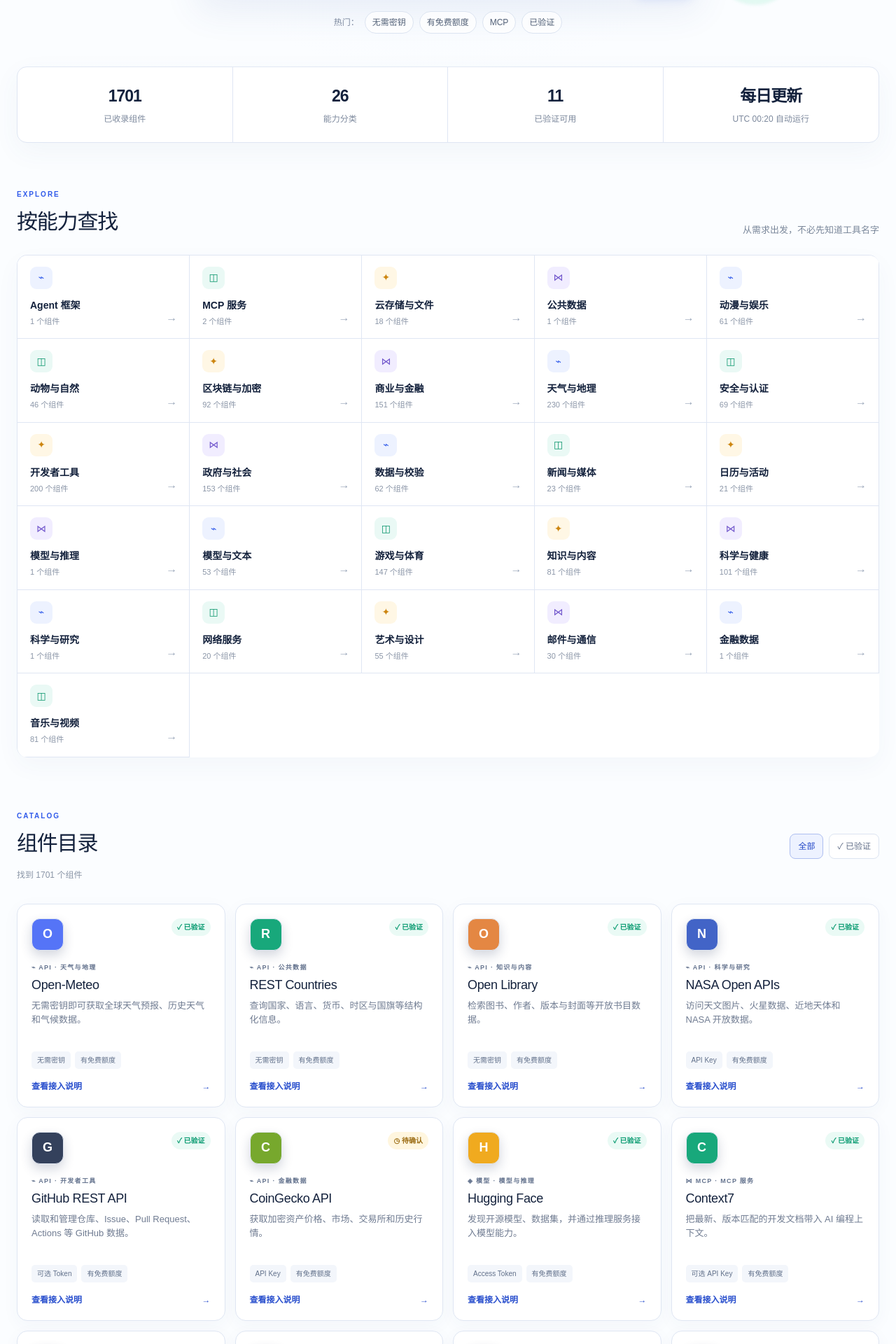
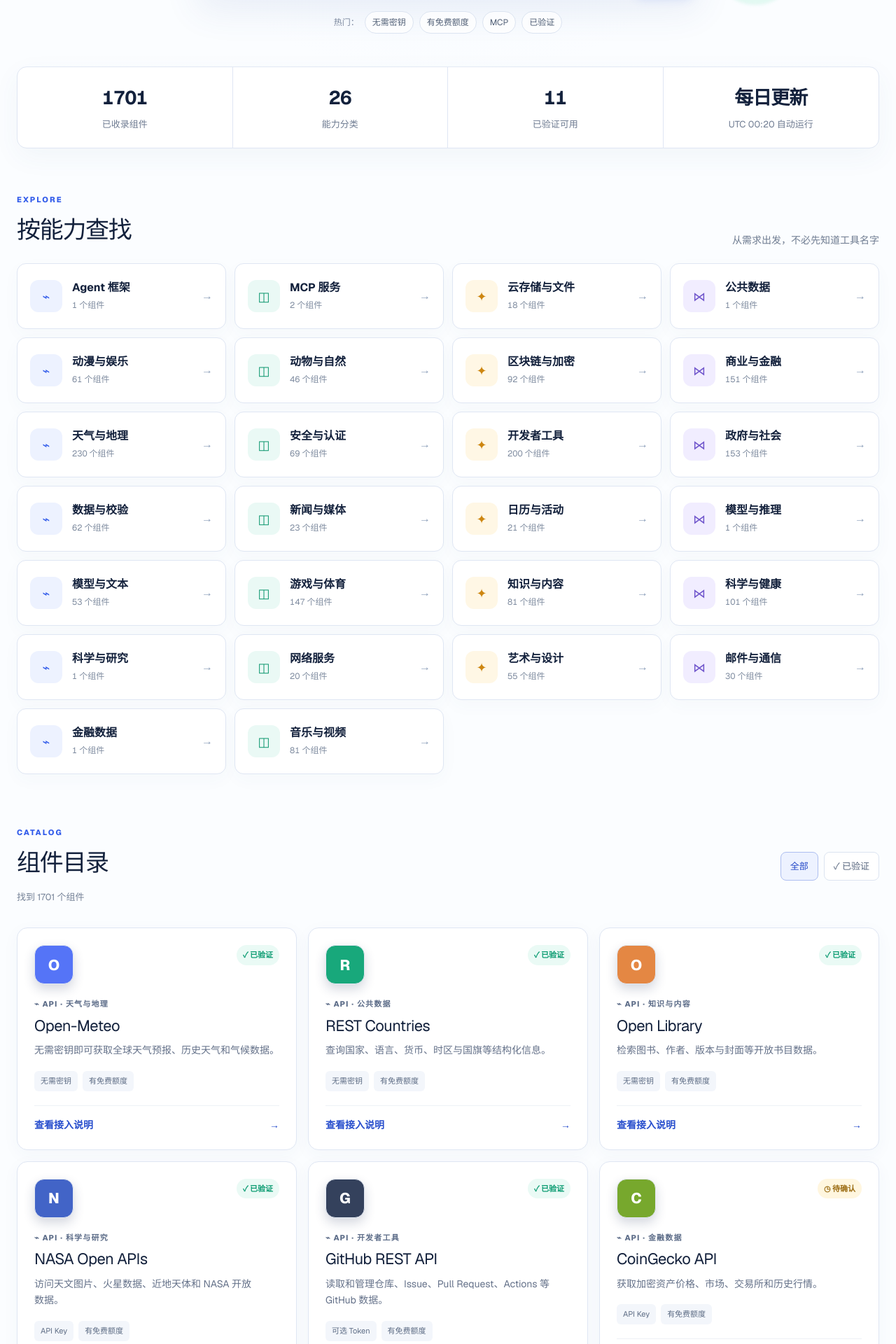
Before and after one commit to Hans010101/ai-baibaoxiang, a Next.js app: page / in a window 1280 px wide. Shown: the part 500-2420 px from the top of the page at 70% size. Built offline with nearby package versions, Linux system fonts and the light colour scheme; no server answers.

Commit message:
fix: improve catalog readability and density

```diff
--- a/app/globals.css
+++ b/app/globals.css
@@ -3,16 +3,16 @@
 :root { --ink:#13213c; --muted:#63708a; --line:#dfe6f3; --blue:#315bea; --sky:#eef5ff; --green:#0a9b71; }
 * { box-sizing:border-box; }
 html { scroll-behavior:smooth; }
-body { margin:0; color:var(--ink); background:#fbfdff; font-family:Arial,"PingFang SC","Microsoft YaHei",sans-serif; }
+body { margin:0; color:var(--ink); background:#fbfdff; font-family:var(--font-geist-sans),"PingFang SC","Microsoft YaHei",sans-serif; font-size:16px; -webkit-font-smoothing:antialiased; }
 a { color:inherit; text-decoration:none; }
 button,input { font:inherit; }
 .site-header { height:72px; display:flex; align-items:center; gap:42px; padding:0 max(24px,calc((100vw - 1240px)/2)); border-bottom:1px solid #e7ecf5; background:rgba(255,255,255,.9); backdrop-filter:blur(18px); position:sticky; top:0; z-index:20; }
-.brand { display:flex; align-items:center; gap:11px; font-size:19px; font-weight:800; letter-spacing:-.5px; }
-.brand-mark { width:32px; height:32px; display:grid; grid-template-columns:1fr 1fr; gap:3px; padding:5px; border-radius:9px; background:var(--blue); box-shadow:0 7px 18px #315bea35; transform:rotate(6deg); }
+.brand { display:flex; align-items:center; gap:12px; font-size:20px; font-weight:800; letter-spacing:-.5px; }
+.brand-mark { width:36px; height:36px; display:grid; grid-template-columns:1fr 1fr; gap:3px; padding:6px; border-radius:10px; background:var(--blue); box-shadow:0 7px 18px #315bea35; transform:rotate(6deg); }
 .brand-mark i { display:block; background:white; border-radius:2px; }
-nav { display:flex; gap:30px; color:#536079; font-size:14px; }
+nav { display:flex; gap:30px; color:#536079; font-size:15px; }
 nav a:hover { color:var(--blue); }
-.submit-link { margin-left:auto; padding:10px 15px; border:1px solid #d9e1f0; border-radius:9px; font-size:13px; font-weight:700; background:white; }
+.submit-link { margin-left:auto; padding:11px 16px; border:1px solid #d9e1f0; border-radius:9px; font-size:14px; font-weight:700; background:white; }
 .hero { min-height:520px; display:flex; flex-direction:column; align-items:center; text-align:center; justify-content:center; position:relative; overflow:hidden; padding:62px 24px 48px; background:radial-gradient(circle at 50% 10%,#dce9ff 0,rgba(243,248,255,.7) 27%,rgba(251,253,255,.1) 62%); }
 .hero-grid { position:absolute; inset:0; opacity:.43; background-image:linear-gradient(#cfdcf0 1px,transparent 1px),linear-gradient(90deg,#cfdcf0 1px,transparent 1px); background-size:46px 46px; mask-image:linear-gradient(to bottom,black,transparent 83%); }
 .hero::before,.hero::after { content:""; position:absolute; border-radius:999px; filter:blur(2px); }
@@ -38,44 +38,46 @@ h1 em { color:var(--blue); font-style:normal; }
 .stats { width:min(1240px,calc(100% - 48px)); margin:-1px auto 0; display:grid; grid-template-columns:repeat(4,1fr); border:1px solid var(--line); border-radius:14px; background:white; box-shadow:0 12px 38px #415d8a0d; }
 .stats div { display:flex; flex-direction:column; align-items:center; padding:24px; border-right:1px solid var(--line); }
 .stats div:last-child { border:0; }
-.stats strong { font-size:23px; letter-spacing:-1px; }
-.stats span { margin-top:6px; color:#7d899d; font-size:12px; }
+.stats strong { font-size:27px; letter-spacing:-1px; font-variant-numeric:tabular-nums; }
+.stats span { margin-top:7px; color:#6f7c92; font-size:13px; }
 .section { width:min(1240px,calc(100% - 48px)); margin:60px auto 78px; }
-.section-head { display:flex; justify-content:space-between; align-items:end; margin-bottom:25px; }
-.section-kicker { color:var(--blue); font-size:10px; letter-spacing:2px; font-weight:800; }
-.section h2 { margin:6px 0 0; font-size:30px; letter-spacing:-1.2px; }
+.section-head { display:flex; justify-content:space-between; align-items:end; margin-bottom:22px; }
+.section-kicker { color:var(--blue); font-size:11px; letter-spacing:2px; font-weight:800; }
+.section h2 { margin:7px 0 0; font-size:34px; letter-spacing:-1.3px; }
 .section-head > a { color:#5c6b83; font-size:13px; }
-.section-head > p { margin:0; color:#7a879a; font-size:13px; }
+.section-head > p { margin:0; color:#6f7c91; font-size:14px; }
 .category-section { margin-bottom:70px; }
-.category-grid { display:grid; grid-template-columns:repeat(5,1fr); border-left:1px solid var(--line); border-top:1px solid var(--line); border-radius:15px; overflow:hidden; background:white; box-shadow:0 12px 35px #33527b0a; }
-.category-grid button { min-height:116px; position:relative; display:flex; flex-direction:column; align-items:flex-start; border:0; border-right:1px solid var(--line); border-bottom:1px solid var(--line); padding:16px 18px; background:white; color:var(--ink); text-align:left; cursor:pointer; transition:.18s ease; }
-.category-grid button:hover { z-index:1; background:#f5f8ff; box-shadow:inset 0 0 0 1px #b9cafa; }
-.category-symbol { width:32px;height:32px;display:grid;place-items:center;border-radius:9px;background:#edf2ff;color:#315bea;font-size:14px; }
+.category-grid { display:grid; grid-template-columns:repeat(4,1fr); gap:12px; background:transparent; }
+.category-grid button { min-height:94px; position:relative; display:flex; align-items:center; gap:14px; border:1px solid var(--line); border-radius:13px; padding:18px; background:white; color:var(--ink); text-align:left; cursor:pointer; box-shadow:0 8px 25px #33527b08; transition:.2s ease; }
+.category-grid button:hover { z-index:1; background:#f7faff; border-color:#b9cafa; transform:translateY(-2px); box-shadow:0 14px 30px #33527b12; }
+.category-grid button:active { transform:translateY(0); }
+.category-symbol { width:46px;height:46px;display:grid;place-items:center;flex:0 0 auto;border-radius:12px;background:#edf2ff;color:#315bea;font-size:18px; }
 .symbol-1{background:#eaf9f5;color:#0b966d}.symbol-2{background:#fff7e5;color:#cd8611}.symbol-3{background:#f1edff;color:#7056cc}
-.category-grid strong { margin-top:13px; padding-right:26px; font-size:14px; }
-.category-grid small { margin-top:4px; color:#8a95a7; font-size:11px; }
-.category-grid b { position:absolute; right:17px; bottom:17px; color:#9aa7ba; font-weight:400; }
+.category-copy { min-width:0; display:flex; flex:1; flex-direction:column; gap:6px; }
+.category-grid strong { padding-right:18px; font-size:16px; line-height:1.25; }
+.category-grid small { color:#7e8b9f; font-size:12px; font-variant-numeric:tabular-nums; }
+.category-grid b { color:#8da0bb; font-size:16px; font-weight:400; }
 .catalog-section { scroll-margin-top:90px; }
 .catalog-controls { display:flex; gap:8px; }
-.catalog-controls button,.result-line button { border:1px solid #dce4f1; border-radius:8px; background:white; color:#64718a; padding:8px 11px; cursor:pointer; font-size:12px; }
+.catalog-controls button,.result-line button { border:1px solid #dce4f1; border-radius:8px; background:white; color:#59677f; padding:10px 13px; cursor:pointer; font-size:13px; }
 .catalog-controls button.active { color:#2448c7; border-color:#adbef0; background:#edf2ff; }
-.result-line { min-height:37px; display:flex; align-items:start; justify-content:space-between; margin:-11px 0 13px; color:#8a95a6; font-size:12px; }
+.result-line { min-height:39px; display:flex; align-items:start; justify-content:space-between; margin:-8px 0 14px; color:#748196; font-size:13px; }
 .result-line button { padding:5px 8px; }
-.tool-grid { display:grid; grid-template-columns:repeat(4,minmax(0,1fr)); gap:14px; }
-.tool-card { min-height:278px; display:flex; flex-direction:column; padding:20px; border:1px solid var(--line); border-radius:15px; background:white; box-shadow:0 6px 25px #33527b0a; transition:.2s ease; }
+.tool-grid { display:grid; grid-template-columns:repeat(3,minmax(0,1fr)); align-items:start; gap:16px; }
+.tool-card { display:flex; flex-direction:column; padding:24px; border:1px solid var(--line); border-radius:15px; background:white; box-shadow:0 6px 25px #33527b0a; transition:.2s ease; }
 .tool-card:hover { transform:translateY(-3px); border-color:#b7c9ee; box-shadow:0 17px 40px #33527b12; }
 .tool-top { display:flex; justify-content:space-between; align-items:start; }
 .tool-logo { position:relative; overflow:hidden; color:white; display:grid; place-items:center; font-weight:800; box-shadow:0 7px 16px #1a2a5430; }
-.tool-logo img { position:absolute; inset:0; width:100%; height:100%; object-fit:contain; padding:7px; background:white; }
-.tool-icon { width:46px;height:46px;border:1px solid #e1e7f1;border-radius:12px;font-size:18px; }
-.verified { color:var(--green); background:#eafaf5; border-radius:999px; padding:5px 8px; font-size:10px; font-weight:800; }
-.pending { color:#9a6a10; background:#fff6df; border-radius:999px; padding:5px 8px; font-size:10px; font-weight:800; }
-.type { margin-top:18px; color:#64738e; font-size:9px; letter-spacing:1.3px; font-weight:800; }
-.tool-card h3 { margin:7px 0 8px; font-size:18px; line-height:1.25; letter-spacing:-.35px; }
-.tool-card p { display:-webkit-box; overflow:hidden; min-height:61px; margin:0; color:#6f7b91; font-size:13px; line-height:1.55; -webkit-box-orient:vertical; -webkit-line-clamp:3; }
-.tags { display:flex; flex-wrap:wrap; gap:6px; margin-top:14px; }
-.tags span { padding:5px 8px; background:#f3f6fb; color:#61708a; border-radius:5px; font-size:10px; }
-.tool-card > a { margin-top:auto; padding-top:16px; color:#294fcd; font-size:12px; font-weight:700; }
+.tool-logo img { position:absolute; inset:0; width:100%; height:100%; object-fit:contain; padding:8px; background:white; }
+.tool-icon { width:56px;height:56px;border:1px solid #e1e7f1;border-radius:14px;font-size:21px; }
+.verified { color:var(--green); background:#eafaf5; border-radius:999px; padding:6px 9px; font-size:11px; font-weight:800; }
+.pending { color:#9a6a10; background:#fff6df; border-radius:999px; padding:6px 9px; font-size:11px; font-weight:800; }
+.type { margin-top:20px; color:#5c6c88; font-size:11px; letter-spacing:1.2px; font-weight:800; }
+.tool-card h3 { margin:9px 0 10px; font-size:22px; line-height:1.25; letter-spacing:-.5px; text-wrap:balance; }
+.tool-card p { display:-webkit-box; overflow:hidden; margin:0; color:#647189; font-size:14px; line-height:1.7; -webkit-box-orient:vertical; -webkit-line-clamp:3; text-wrap:pretty; }
+.tags { display:flex; flex-wrap:wrap; gap:7px; margin-top:17px; }
+.tags span { padding:6px 9px; background:#f3f6fb; color:#5e6d85; border-radius:6px; font-size:11px; }
+.tool-card > a { margin-top:20px; padding-top:17px; border-top:1px solid #edf1f6; color:#294fcd; font-size:14px; font-weight:700; }
 .tool-card > a b { float:right; }
 .load-more { display:block;margin:28px auto 0;padding:12px 22px;border:1px solid #b9c9ee;border-radius:10px;background:white;color:#294fcd;font-size:13px;font-weight:700;cursor:pointer;box-shadow:0 8px 24px #315bea0d; }
 .load-more:hover { background:#f2f6ff; }
@@ -86,18 +88,18 @@ h1 em { color:var(--blue); font-style:normal; }
 .empty-state button { border:0; border-radius:8px; padding:10px 15px; color:white; background:var(--blue); cursor:pointer; }
 .standards { width:min(1240px,calc(100% - 48px)); margin:30px auto 85px; padding:52px; display:grid; grid-template-columns:1fr 1fr; gap:90px; border:1px solid #cad9f2; border-radius:18px; background:linear-gradient(135deg,#f2f7ff,#f9fffd); }
 .standards h2 { max-width:440px; margin:9px 0 16px; font-size:32px; line-height:1.2; letter-spacing:-1.2px; }
-.standards p { max-width:510px; margin:0; color:#66748c; line-height:1.8; font-size:14px; }
+.standards p { max-width:510px; margin:0; color:#5d6c84; line-height:1.85; font-size:15px; }
 .standards ol { list-style:none; margin:0; padding:0; }
 .standards li { display:flex; gap:17px; padding:17px 0; border-bottom:1px solid #dce5f2; }
 .standards li:last-child { border:0; }
 .standards li > b { color:#3c63db; font-size:11px; letter-spacing:1px; }
 .standards li span { display:flex; flex-direction:column; gap:5px; }
-.standards li strong { font-size:14px; }
-.standards li small { color:#7a879a; line-height:1.5; }
+.standards li strong { font-size:16px; }
+.standards li small { color:#6f7d91; font-size:13px; line-height:1.55; }
 .site-footer { min-height:190px; display:flex; align-items:center; justify-content:space-between; padding:48px max(24px,calc((100vw - 1240px)/2)); border-top:1px solid var(--line); background:white; }
 .site-footer .brand { width:max-content; }
-.site-footer p { margin:14px 0 0; color:#7b879a; font-size:13px; }
-.footer-note { display:flex; align-items:end; flex-direction:column; gap:10px; color:#7e899a; font-size:12px; }
+.site-footer p { margin:14px 0 0; color:#707d91; font-size:14px; }
+.footer-note { display:flex; align-items:end; flex-direction:column; gap:10px; color:#707d91; font-size:13px; }
 .footer-note span::before { content:""; display:inline-block; width:7px;height:7px;margin-right:7px;border-radius:50%;background:#22b888;box-shadow:0 0 0 4px #22b8881b; }
 .footer-note a { color:#3151b7; font-weight:700; }
 
@@ -106,19 +108,19 @@ h1 em { color:var(--blue); font-style:normal; }
 .breadcrumbs b { color:#536079; }
 .detail-hero { min-height:225px; display:flex; align-items:center; gap:25px; padding:36px 40px; border:1px solid #d5e0f0; border-radius:18px; background:linear-gradient(135deg,#f3f7ff,#fbfffd); position:relative; overflow:hidden; }
 .detail-hero::after { content:""; position:absolute; right:-70px;top:-90px;width:260px;height:260px;border:1px solid #c5d8f5;border-radius:50%;box-shadow:0 0 0 45px #dce9fa45,0 0 0 90px #dce9fa25; }
-.detail-icon { width:72px;height:72px;flex:0 0 auto;border:1px solid #e1e7f1;border-radius:17px;font-size:28px;box-shadow:0 13px 24px #334c7d2b; }
-.detail-icon img { padding:13px; }
+.detail-icon { width:84px;height:84px;flex:0 0 auto;border:1px solid #e1e7f1;border-radius:19px;font-size:30px;box-shadow:0 13px 24px #334c7d2b; }
+.detail-icon img { padding:15px; }
 .detail-heading { flex:1; position:relative; z-index:1; }
 .detail-meta { display:flex; align-items:center; gap:7px; }
 .detail-meta > span:not(.verified):not(.pending) { padding:5px 8px;border:1px solid #d5deed;border-radius:5px;background:#fff;color:#66738b;font-size:10px;font-weight:700; }
-.detail-heading h1 { margin:12px 0 7px; font-size:39px; letter-spacing:-1.7px; line-height:1.1; }
-.detail-heading > p { margin:0; color:#62718a; font-size:15px; }
-.primary-link { z-index:1; padding:13px 18px;border-radius:9px;background:var(--blue);color:white;font-size:12px;font-weight:800;box-shadow:0 8px 18px #315bea30; }
+.detail-heading h1 { margin:13px 0 8px; font-size:42px; letter-spacing:-1.7px; line-height:1.1; }
+.detail-heading > p { max-width:680px; margin:0; color:#5d6d86; font-size:16px; line-height:1.65; }
+.primary-link { z-index:1; padding:14px 19px;border-radius:9px;background:var(--blue);color:white;font-size:13px;font-weight:800;box-shadow:0 8px 18px #315bea30; }
 .detail-layout { display:grid; grid-template-columns:minmax(0,1fr) 285px; align-items:start; gap:55px; margin-top:54px; }
 .detail-content > section { padding:0 0 48px; margin-bottom:48px; border-bottom:1px solid var(--line); }
 .detail-content > section:last-child { border:0; }
 .detail-content h2 { margin:8px 0 15px; font-size:27px; letter-spacing:-1px; }
-.detail-content section > p { color:#637087; line-height:1.85; }
+.detail-content section > p { color:#5d6b82; font-size:15px; line-height:1.9; }
 .code-block { overflow:hidden; border:1px solid #ccd8e8; border-radius:13px; background:#f5f8fc; }
 .code-block > div { height:42px;display:flex;align-items:center;justify-content:space-between;padding:0 13px;border-bottom:1px solid #dbe3ef;background:white;color:#79869a;font-size:11px; }
 .copy-button { border:1px solid #d2dbea;border-radius:6px;background:#f7f9fc;color:#4e5f79;padding:5px 9px;cursor:pointer;font-size:10px; }
@@ -140,11 +142,11 @@ h1 em { color:var(--blue); font-style:normal; }
 .fact-panel { position:sticky;top:100px;padding:22px;border:1px solid var(--line);border-radius:14px;background:white;box-shadow:0 14px 35px #3e587d0d; }
 .fact-panel h3 { margin:0 0 15px;font-size:16px; }
 .fact-panel dl { margin:0; }
-.fact-panel dl div { display:flex;justify-content:space-between;gap:10px;padding:12px 0;border-bottom:1px solid #edf0f5;font-size:11px; }
+.fact-panel dl div { display:flex;justify-content:space-between;gap:10px;padding:13px 0;border-bottom:1px solid #edf0f5;font-size:12px; }
 .fact-panel dt { color:#8792a3; }.fact-panel dd{margin:0;text-align:right;font-weight:700}.fact-panel dd.yes{color:#07875f}
 .fact-tags { display:flex;flex-wrap:wrap;gap:6px;margin:17px 0; }.fact-tags span{padding:5px 7px;border-radius:5px;background:#f1f5fa;color:#68758a;font-size:10px}
 .fact-panel > a { display:block;padding:11px;border-radius:8px;background:#edf2ff;color:#294dca;text-align:center;font-size:11px;font-weight:800; }
 .fact-panel > p { margin:13px 0 0;color:#98a1b0;font-size:9px;line-height:1.5;text-align:center; }
-@media (max-width:1100px) { .category-grid{grid-template-columns:repeat(4,1fr)}.tool-grid{grid-template-columns:repeat(3,1fr)} }
-@media (max-width:900px) { .category-grid{grid-template-columns:repeat(3,1fr)}.standards{grid-template-columns:1fr;gap:25px}.detail-layout{grid-template-columns:1fr}.fact-panel{position:static;grid-row:1}.detail-hero{align-items:flex-start;flex-wrap:wrap}.primary-link{margin-left:97px}.orbit{inset:70px 2% auto}.tool-grid{grid-template-columns:repeat(2,1fr)} }
-@media (max-width:760px) { nav{display:none}.site-header{height:64px}.submit-link{font-size:0}.submit-link::after{content:"提交 ↗";font-size:12px}.hero{min-height:500px;padding-top:55px}.orbit{display:none}h1{font-size:46px;letter-spacing:-2.5px}.hero>p{font-size:15px}.search-box kbd{display:none}.search-box button{padding:0 17px}.stats{grid-template-columns:1fr 1fr}.stats div:nth-child(2){border-right:0}.stats div:nth-child(-n+2){border-bottom:1px solid var(--line)}.tool-grid{grid-template-columns:1fr}.section-head>a,.section-head>p{display:none}.category-grid{grid-template-columns:1fr 1fr}.category-grid button{min-height:112px;padding:15px}.tool-card{min-height:265px}.standards{padding:30px 24px}.site-footer{align-items:flex-start;gap:35px;flex-direction:column}.footer-note{align-items:flex-start}.detail-wrap{width:min(100% - 30px,1120px)}.detail-hero{padding:27px 22px}.detail-icon{width:55px;height:55px}.detail-heading{min-width:calc(100% - 80px)}.detail-heading h1{font-size:30px}.primary-link{margin:0}.detail-layout{gap:30px}.use-case-grid{grid-template-columns:1fr}.detail-content>section{padding-bottom:35px;margin-bottom:35px}}
+@media (max-width:1100px) { .category-grid{grid-template-columns:repeat(3,1fr)}.tool-grid{grid-template-columns:repeat(2,1fr)} }
+@media (max-width:900px) { .category-grid{grid-template-columns:repeat(2,1fr)}.standards{grid-template-columns:1fr;gap:25px}.detail-layout{grid-template-columns:1fr}.fact-panel{position:static;grid-row:1}.detail-hero{align-items:flex-start;flex-wrap:wrap}.primary-link{margin-left:109px}.orbit{inset:70px 2% auto} }
+@media (max-width:760px) { nav{display:none}.site-header{height:64px}.brand-mark{width:33px;height:33px}.brand{font-size:18px}.submit-link{font-size:0}.submit-link::after{content:"提交 ↗";font-size:12px}.hero{min-height:500px;padding-top:55px}.orbit{display:none}h1{font-size:46px;letter-spacing:-2.5px}.hero>p{font-size:16px}.search-box kbd{display:none}.search-box button{padding:0 17px}.stats{grid-template-columns:1fr 1fr}.stats div:nth-child(2){border-right:0}.stats div:nth-child(-n+2){border-bottom:1px solid var(--line)}.tool-grid{grid-template-columns:1fr}.section-head>a,.section-head>p{display:none}.category-grid{grid-template-columns:1fr}.category-grid button{min-height:88px;padding:15px}.tool-card{padding:21px}.standards{padding:30px 24px}.site-footer{align-items:flex-start;gap:35px;flex-direction:column}.footer-note{align-items:flex-start}.detail-wrap{width:min(100% - 30px,1120px)}.detail-hero{padding:27px 22px}.detail-icon{width:60px;height:60px}.detail-heading{min-width:calc(100% - 86px)}.detail-heading h1{font-size:31px}.primary-link{margin:0}.detail-layout{gap:30px}.use-case-grid{grid-template-columns:1fr}.detail-content>section{padding-bottom:35px;margin-bottom:35px}}
--- a/components/catalog-explorer.tsx
+++ b/components/catalog-explorer.tsx
@@ -95,8 +95,7 @@ export function CatalogExplorer({ items, categories }: { items: ExplorerItem[];
           {categories.map((name, index) => (
             <button key={name} onClick={() => selectCategory(name)}>
               <span className={`category-symbol symbol-${index % 4}`}>{['⌁', '◫', '✦', '⋈'][index % 4]}</span>
-              <strong>{name}</strong>
-              <small>{items.filter((item) => item.category === name).length} 个组件</small>
+              <span className="category-copy"><strong>{name}</strong><small>{items.filter((item) => item.category === name).length} 个组件</small></span>
               <b>→</b>
             </button>
           ))}
```
